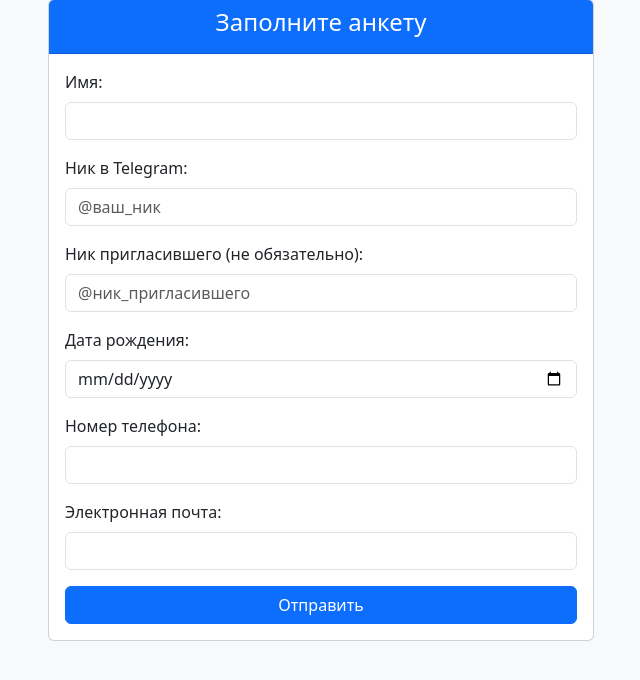
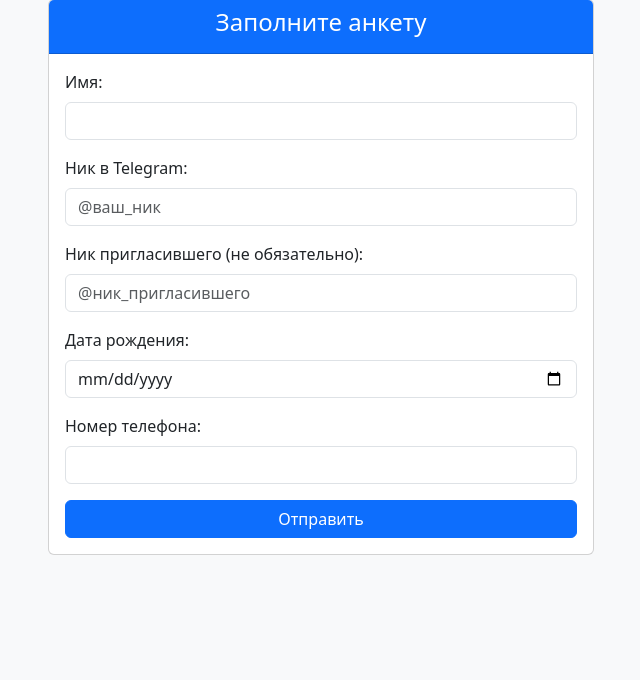
Before and after one commit to SergiiRudniev/Telegram-bot-Recruitment, a Flask app: page / in a window 1280 px wide. Shown: the part 49-729 px from the top of the page, without its empty margins (319-959 px from the left). Run offline with Flask 3, Linux system fonts and the light colour scheme.

Commit message:
Add files via upload

```diff
--- a/web_app/app.py
+++ b/web_app/app.py
@@ -16,8 +16,7 @@ def form():
             'telegram_nick': request.form['telegram_nick'],
             'referrer_nick': request.form.get('referrer_nick'),  # Необязательное поле
             'dob': request.form['dob'],  # Формат 'YYYY-MM-DD'
-            'phone': request.form['phone'],
-            'email': request.form['email']
+            'phone': request.form['phone']
         }
 
         try:
--- a/web_app/templates/form.html
+++ b/web_app/templates/form.html
@@ -47,10 +47,6 @@
                                 <label for="phone" class="form-label">Номер телефона:</label>
                                 <input type="tel" id="phone" name="phone" class="form-control" required>
                             </div>
-                            <div class="mb-3">
-                                <label for="email" class="form-label">Электронная почта:</label>
-                                <input type="email" id="email" name="email" class="form-control" required>
-                            </div>
                             <button type="submit" class="btn btn-primary w-100">Отправить</button>
                         </form>
                     </div>
```
